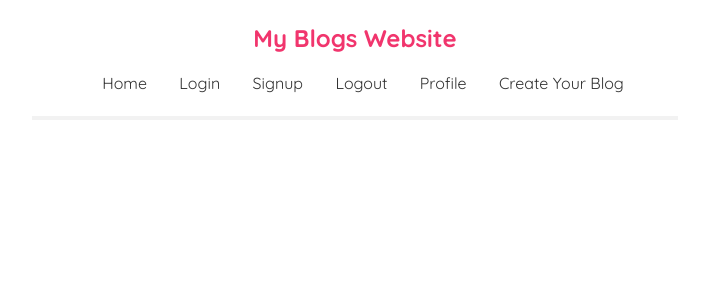
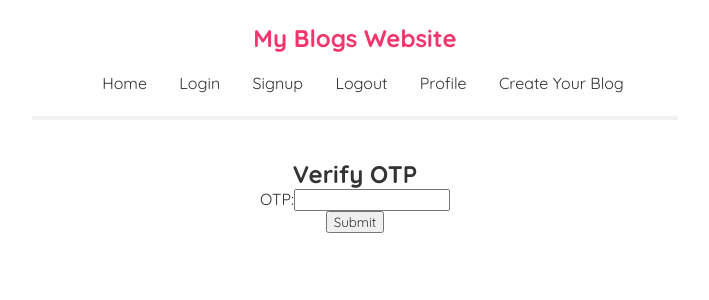
Before and after one commit to Abdullaah-Ali/BlogWebappfrontend, a React (Create React App) app: page /signup/otp-verify in a window 1280 px wide. Shown: the top 300 px of the page, without its empty margins (285-994 px from the left). Built offline with nearby package versions, Linux system fonts and the light colour scheme.

Commit message:
added the otpver.js file where otp is handle and send to the backend thru the axios library

```diff
--- a/package.json
+++ b/package.json
@@ -7,10 +7,13 @@
     "@testing-library/react": "^13.4.0",
     "@testing-library/user-event": "^13.5.0",
     "axios": "^1.7.2",
+    "history": "^5.3.0",
     "react": "^18.3.1",
     "react-dom": "^18.3.1",
     "react-router-dom": "^6.23.1",
     "react-scripts": "5.0.1",
+    "redirect": "^0.2.0",
+    "use-history": "^1.4.1",
     "web-vitals": "^2.1.4"
   },
   "scripts": {
--- a/src/App.js
+++ b/src/App.js
@@ -6,6 +6,7 @@ import Navbar from './Navbar';
 import Home from './home';
 import Login from './Login';
 import Signup from './Signup';
+import Otpver from './Otpver';
 
 
 function App() {
@@ -22,12 +23,14 @@ function App() {
     <Route path = "/" element = { <Home/>}/>
     <Route path = "/login" element = { <Login/>}/>
     <Route path = "/signup" element = { <Signup/>}/>
+    <Route path = "/signup/otp-verify" element = { <Otpver/>}/>
 
 
     </Routes>
 
     <home/>
     </div>
+
     </div>
 
 </Router>
--- /dev/null
+++ b/src/Otpver.js
@@ -0,0 +1,57 @@
+import { useState } from 'react';
+import axios from 'axios';
+
+const Otpver = () => {
+    const [formOtp, setFormOtp] = useState('');
+    const [error, setError] = useState(null); // State to hold error messages
+
+    const handleChange = (e) => {
+        setFormOtp(e.target.value);
+    };
+
+    const handleSubmit = async (e) => {
+        e.preventDefault();
+        try {
+            const response = await axios.post('http://localhost:5000/signup/otp-verify', { otp: formOtp });
+            console.log('OTP verification successful:', response.data);
+            // You can navigate to the login page or show a success message here
+        } catch (error) {
+            if (error.response) {
+                // The request was made and the server responded with a status code that falls out of the range of 2xx
+                setError('Server error. Please try again later.');
+                console.error('Server Error:', error.response.data);
+            } else if (error.request) {
+                // The request was made but no response was received
+                setError('No response from server. Please check your connection.');
+                console.error('No Response:', error.request);
+            } else {
+                // Something happened in setting up the request that triggered an Error
+                setError('An unexpected error occurred. Please try again.');
+                console.error('Request Error:', error.message);
+            }
+        }
+    };
+
+    return (
+        <div className="form-verify-otp">
+            <h2>Verify OTP</h2>
+            {error && <p className="error-message">{error}</p>}
+            <form onSubmit={handleSubmit}>
+                <div className="form-group">
+                    <label htmlFor="otp">OTP:</label>
+                    <input
+                        type="text"
+                        id="otp"
+                        name="otp"
+                        value={formOtp}
+                        onChange={handleChange}
+                        required
+                    />
+                </div>
+                <button type="submit">Submit</button>
+            </form>
+        </div>
+    );
+};
+
+export default Otpver;
--- a/src/Signup.js
+++ b/src/Signup.js
@@ -1,13 +1,17 @@
 import { useState } from 'react';
 import axios from 'axios';
+import { useNavigate } from 'react-router-dom'; // Import useNavigate instead of useHistory
+
 
 const Signup = () => {
+
     const [formData, setFormData] = useState({
         name: '',
         email: '',
         password: '',
         confirm_password: ''
     });
+    const navigate = useNavigate(); // Use useNavigate instead of useHistory
 
     const [error, setError] = useState(null); // State to hold error messages
 
@@ -33,13 +37,17 @@ const Signup = () => {
 
         try {
             const response = await axios.post('http://localhost:5000/signup', formData);
-            console.log('Form submission successful:', response);
-            console.log(formData)
+//            console.log('Form submission successful:', response);
+//          console.log(formData)
+            navigate('/signup/otp-verify'); // Use absolute path
+
+//            console.log ("new page redirecting now  ")
+
         } catch (error) {
             if (error.response) {
                 // The request was made and the server responded with a status code that falls out of the range of 2xx
                 setError('Server error. Please try again later.');
-                console.error('Server Error:', error.response.data);
+                console.error(' Server Error:', error.response.data);
             } else if (error.request) {
                 // The request was made but no response was received
                 setError('No response from server. Please check your connection.');
@@ -51,6 +59,7 @@ const Signup = () => {
             }
         }
     };
+
 
     return (
 <div className="Form-signup">
```
Also changed, not shown: 1 other file (tests, documents, lock files or other folders).
